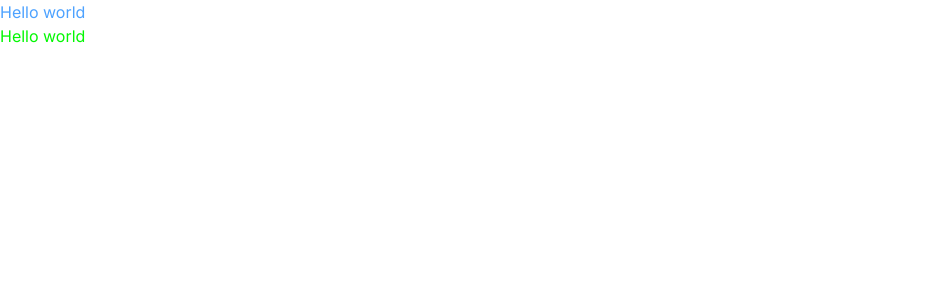
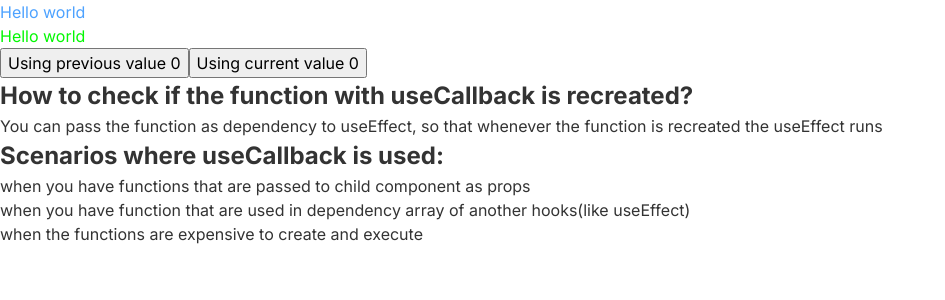
Before and after one commit to aayushman108/next-app-router-template, a Next.js app: page / in a window 1280 px wide. Shown: the top 300 px of the page, without its empty margins (0-945 px from the left). Built offline with nearby package versions, Linux system fonts and the light colour scheme.

Commit message:
feat: add useful content

```diff
--- a/src/app/page.tsx
+++ b/src/app/page.tsx
@@ -1,10 +1,11 @@
-import { Header } from "@/components";
+import { CallbackHookCheck, Header } from "@/components";
 
 export default function Home() {
   return (
     <main className="main">
       <div className="main_div">Hello world</div>
       <Header />
+      <CallbackHookCheck />
     </main>
   );
 }
--- /dev/null
+++ b/src/components/callbackHookCheck/callbackHookCheck.component.tsx
@@ -0,0 +1,44 @@
+"use client";
+import React, { useCallback, useMemo, useState } from "react";
+
+export function CallbackHookCheck() {
+  const [count, setCount] = useState(0);
+  const [count2, setCount2] = useState(0);
+
+  const handleIncreaseCount = useCallback(() => {
+    setCount((prev) => prev + 1);
+  }, []); //count is not used as dependency as prev value of count is used
+
+  const handleDecreaseCount = useCallback(() => {
+    setCount(count2 - 1);
+  }, [count2]); //count2 is used as dependency as it is directly used
+
+  const modifiedCount = useMemo(() => {}, []);
+
+  return (
+    <section>
+      <button
+        onClick={handleIncreaseCount}
+      >{`Using previous value ${count}`}</button>
+      <button
+        onClick={handleDecreaseCount}
+      >{`Using current value ${count2}`}</button>
+      <h2>How to check if the function with useCallback is recreated?</h2>
+      <p>
+        You can pass the function as dependency to useEffect, so that whenever
+        the function is recreated the useEffect runs
+      </p>
+      <h2>Scenarios where useCallback is used:</h2>
+      <ul>
+        <li>
+          when you have functions that are passed to child component as props
+        </li>
+        <li>
+          when you have function that are used in dependency array of another
+          hooks(like useEffect)
+        </li>
+        <li>when the functions are expensive to create and execute</li>
+      </ul>
+    </section>
+  );
+}
--- a/src/components/index.ts
+++ b/src/components/index.ts
@@ -1 +1,2 @@
 export * from "./header/header.component";
+export * from "./callbackHookCheck/callbackHookCheck.component";
```
